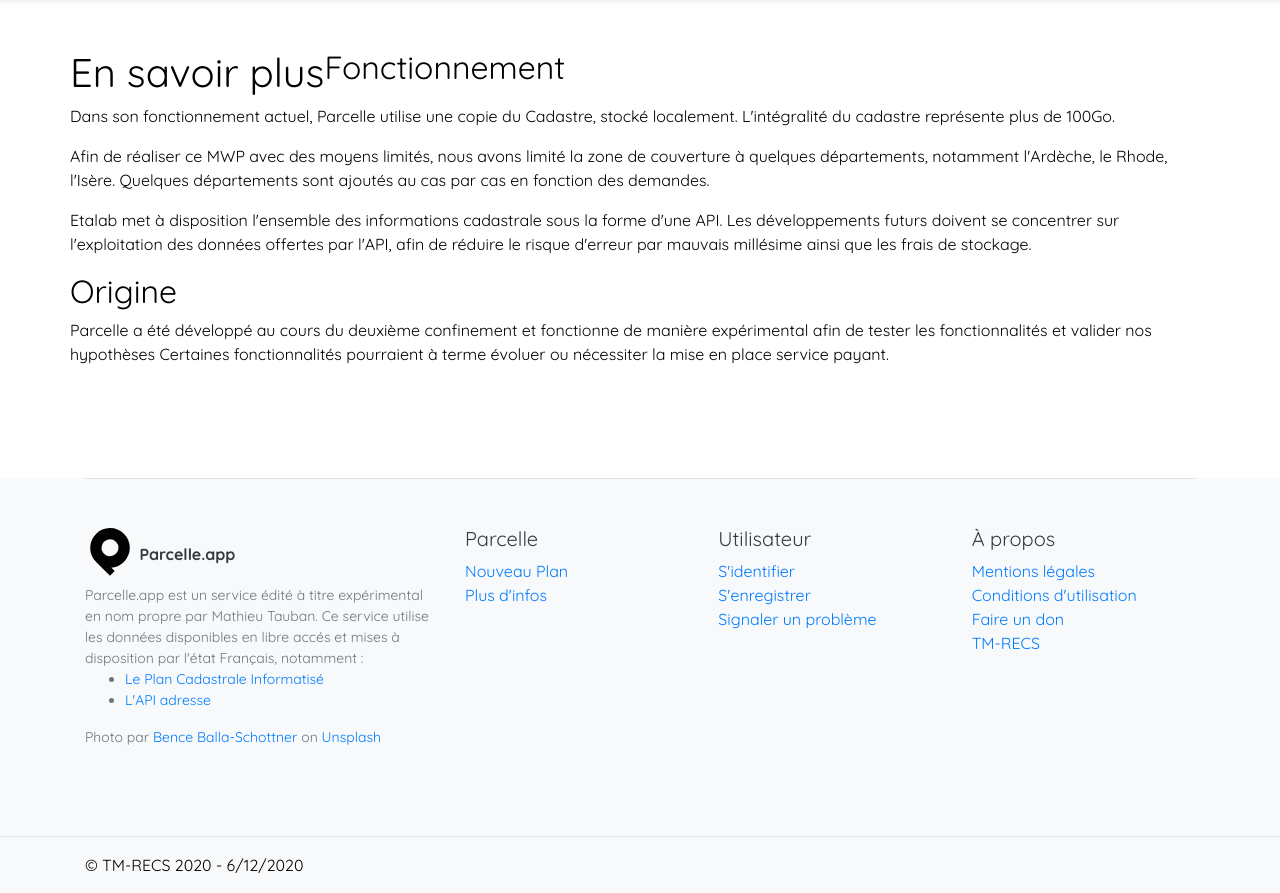
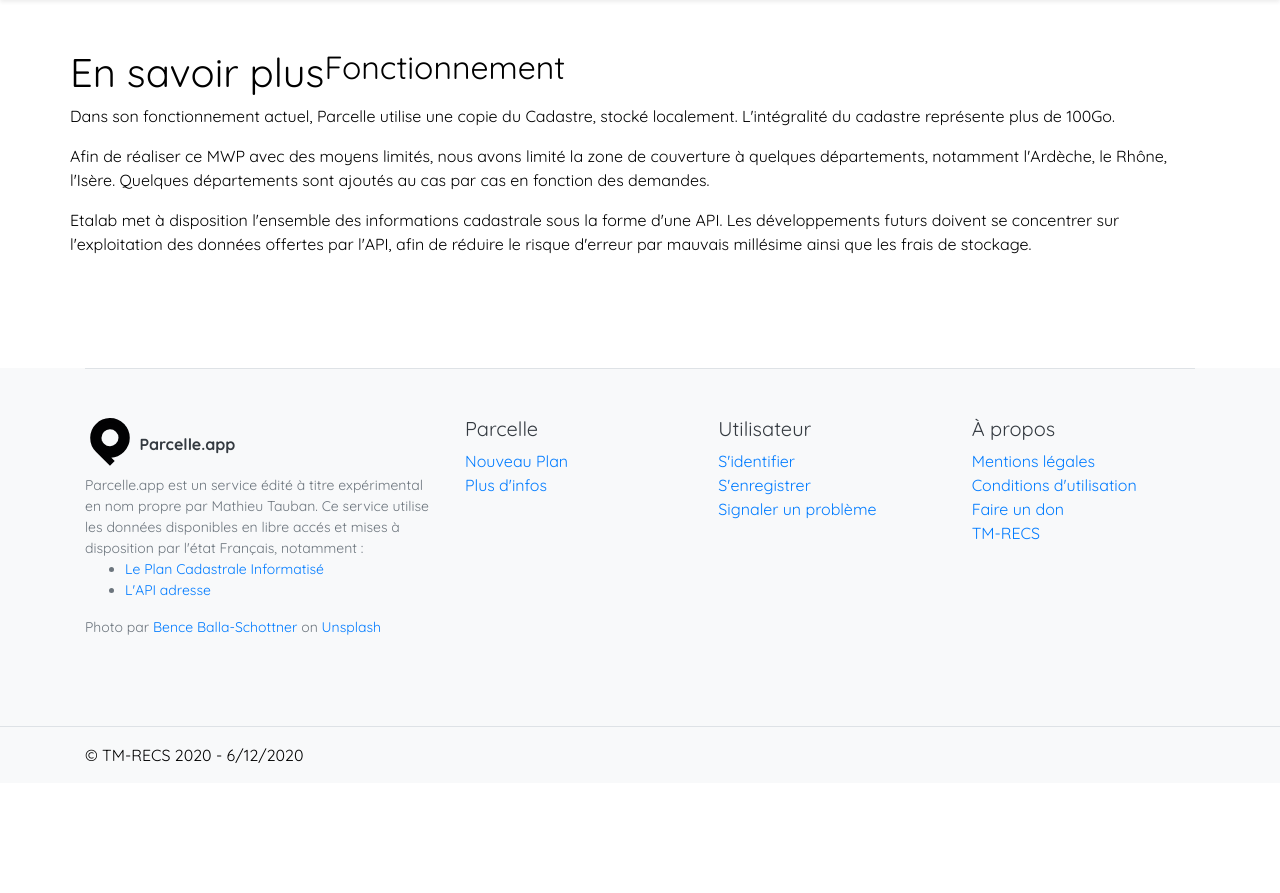
Before and after one commit to mtauban/parsel, a Flask app: page /more in a window 1280 px wide. Shown: the part 84-977 px from the top of the page. After the commit the page ends 847 px from the top, so only its background shows below. Run offline with Flask 2, Linux system fonts and the light colour scheme; some libraries are stand-ins or nearby versions.

Commit message:
corrected errors and bad french

```diff
--- a/parsels/templates/more.html
+++ b/parsels/templates/more.html
@@ -15,19 +15,13 @@
     </p>
     <p>
     Afin de réaliser ce MWP avec des moyens limités, nous avons limité la zone de couverture à quelques départements,
-    notamment l'Ardèche, le Rhode, l'Isère. Quelques départements sont ajoutés au cas par cas en fonction des demandes.
+    notamment l'Ardèche, le Rhône, l'Isère. Quelques départements sont ajoutés au cas par cas en fonction des demandes.
     </p>
     <p>
       Etalab met à disposition l'ensemble des informations cadastrale sous la forme d'une API.
       Les développements futurs doivent se concentrer sur l'exploitation des données offertes par l'API,
       afin de réduire le risque d'erreur par mauvais millésime ainsi que les frais de stockage.
     </p>
-    <h2>Origine</h2>
-    <p>
-      Parcelle a été développé au cours du deuxième confinement et fonctionne de
-       manière expérimental afin de tester les fonctionnalités et valider nos hypothèses
-      Certaines fonctionnalités pourraient à terme évoluer ou nécessiter la mise en place service payant.
-    </p>
   </div>
 </div>
 {% endblock %}
```
